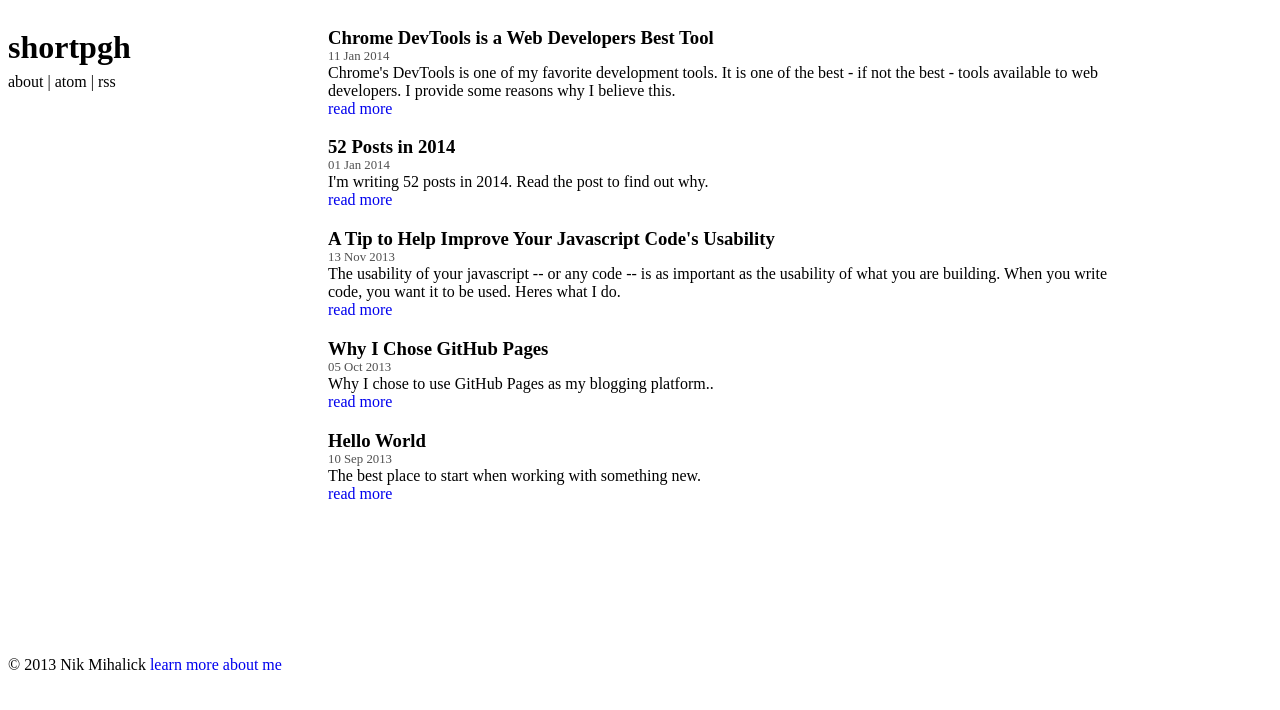
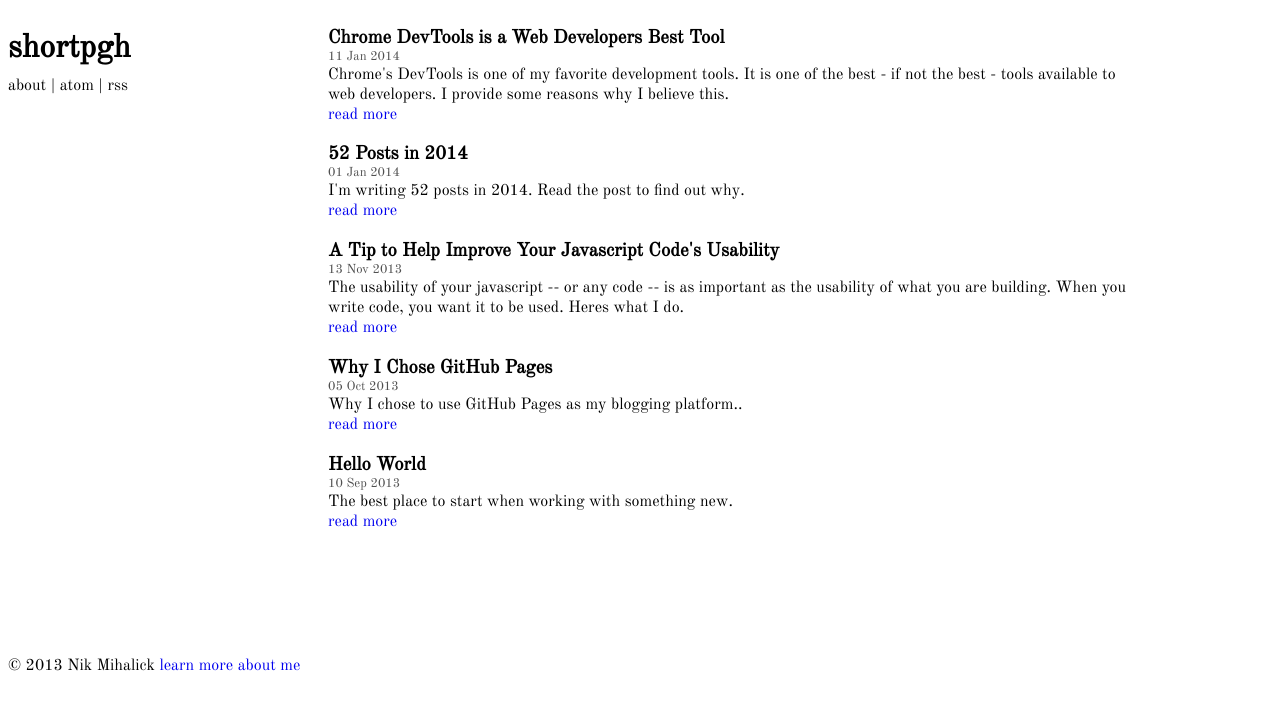
Before and after one commit to shortpgh/site, a Jekyll site: the page built from index.html, in a window 1280 px wide. Shown: the top 710 px of the page. Built offline with Jekyll 4.4.1, drawn with Linux system fonts in a browser that asks for light colours; Markdown is read by kramdown in place of the engine named in the settings.

Commit message:
udate to the styles to add font family and change the font property to something valid.

```diff
--- a/css/base.css
+++ b/css/base.css
@@ -1,83 +1,21 @@
-/* colors */
-/* functions */
-/* styles */
-body {
-  font: 100%;
+body{font-family:'Old Standard TT',serif;font-size:100%}
+a{text-decoration:none}
+a:hover{text-decoration:underline}
+header a{color:#000}
+body > header > h1{margin-bottom:.2em}
+body > header > h1 > a > img{height:150px;width:150px}
+nav ul{list-style-type:none;padding-left:0;padding-top:0;margin-top:0}
+nav ul li{display:inline}
+article h1{margin-bottom:0}
+article h1 a{color:#000}
+article p{display:block;margin-top:0;margin-bottom:0}
+article p:nth-child(2){font-size:.8em;color:#505050}
+footer{padding-top:2em}
+@media screen and (min-width: 50em){header{float:left;width:20em}
+section,footer{width:50em}
+section{float:left;min-height:37.5em}
+section header{float:none;width:100%}
+section header h1{margin-bottom:0}
+section header p{margin-top:0;margin-bottom:0;font-size:.8em;color:#505050}
+footer{clear:both}
 }
-a {
-  text-decoration: none;
-}
-a:hover {
-  text-decoration: underline;
-}
-header a {
-  color: #000;
-}
-body > header > h1 {
-  margin-bottom: 0.2em;
-}
-body > header > h1 > a > span {
-  display: none;
-}
-body > header > h1 > a > img {
-  height: 150px;
-  width: 150px;
-}
-nav ul {
-  list-style-type: none;
-  padding-left: 0;
-  padding-top: 0;
-  margin-top: 0;
-}
-nav ul li {
-  display: inline;
-}
-article h1 {
-  margin-bottom: 0px;
-}
-article h1 a {
-  color: #000;
-}
-article p {
-  display: block;
-  margin-top: 0;
-  margin-bottom: 0;
-}
-article p:nth-child(2) {
-  font-size: 0.8em;
-  color: #505050;
-}
-footer {
-  padding-top: 2em;
-}
-/* large screen styles */
-@media screen and (min-width: 50em) {
-  header {
-    float: left;
-    width: 20em;
-  }
-  section,
-  footer {
-    width: 50em;
-  }
-  section {
-    float: left;
-    min-height: 37.5em;
-  }
-  section header {
-    float: none;
-    width: 100%;
-  }
-  section header h1 {
-    margin-bottom: 0;
-  }
-  section header p {
-    margin-top: 0;
-    margin-bottom: 0;
-    font-size: 0.8em;
-    color: #505050;
-  }
-  footer {
-    clear: both;
-  }
-}
--- a/styl/base.styl
+++ b/styl/base.styl
@@ -18,7 +18,7 @@ small-grey-print()
 
 body
     font-family 'Old Standard TT', serif;
-    font 100%;
+    font-size 100%;
 
 a
     text-decoration none;
```
